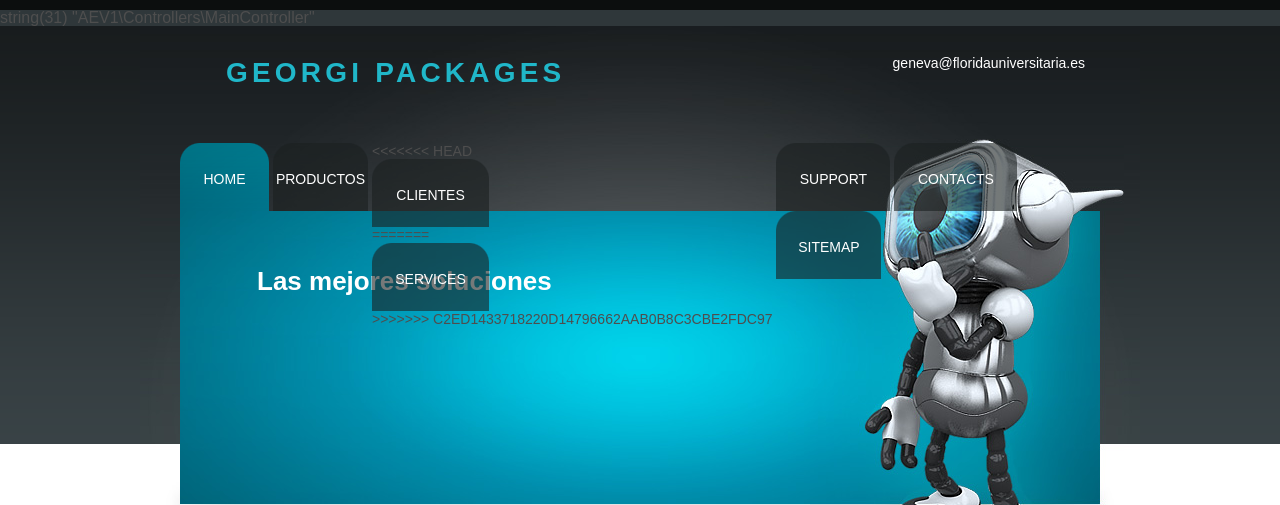
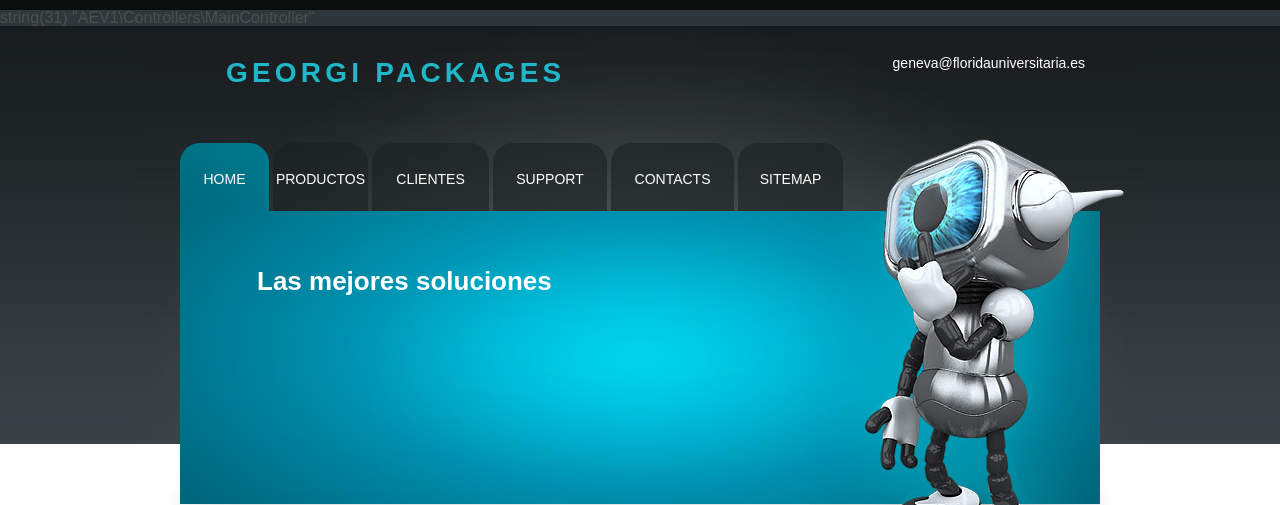
Before and after one commit to magnumcrypto/AEV1-GEORGI-NEDYALKOV-VANKOV, a PHP site: page / in a window 1280 px wide. Shown: the top 505 px of the page. Run offline with PHP 8.4, Linux system fonts and the light colour scheme.

Commit message:
11º COMMIT
Solucionando errores

```diff
--- a/src/templates/layout.html.twig
+++ b/src/templates/layout.html.twig
@@ -26,11 +26,7 @@
 									<a href="/listaProductos">Productos</a>
 								</li>
 								<li class="m3">
-<<<<<<< HEAD
 									<a href="/listaClientes">Clientes</a>
-=======
-									<a href="services.html">Services</a>
->>>>>>> c2ed1433718220d14796662aab0b8c3cbe2fdc97
 								</li>
 								<li class="m4">
 									<a href="support.html">Support</a>
```
